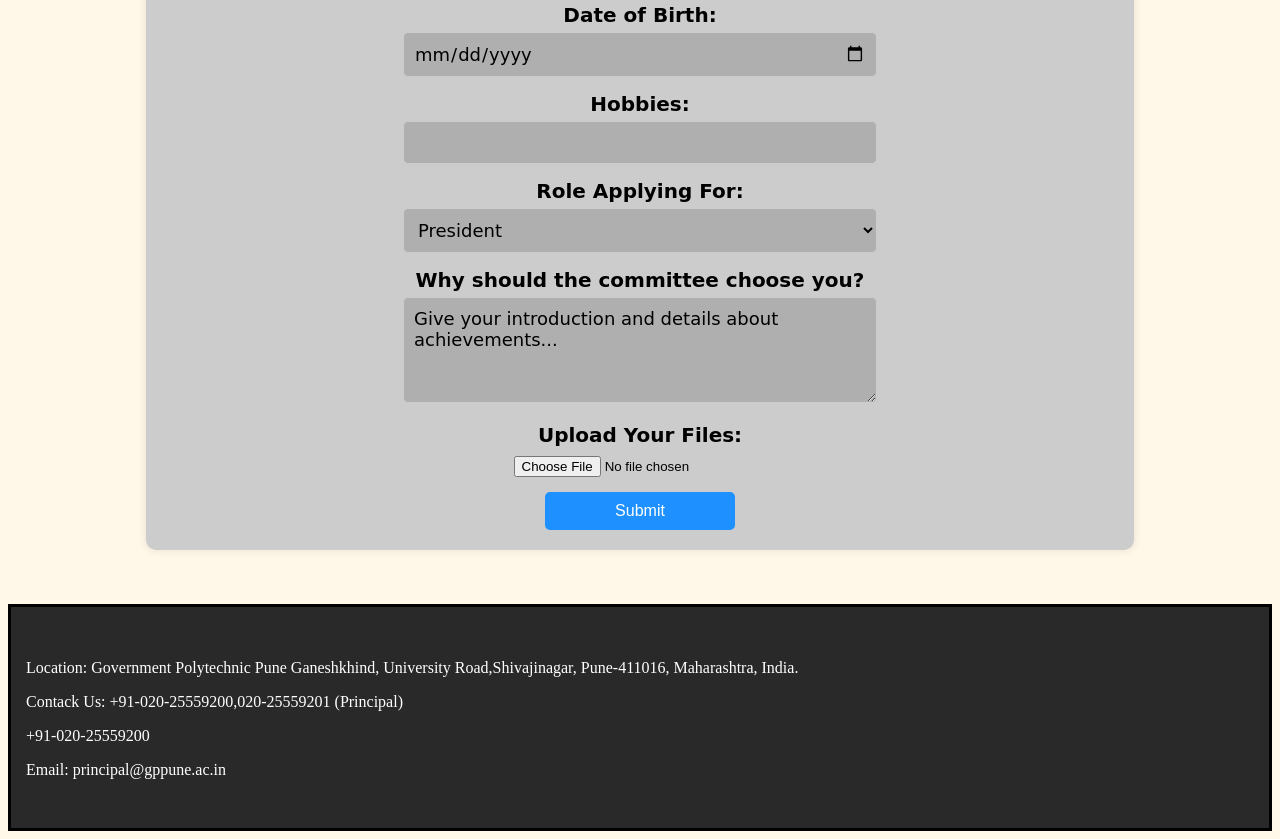
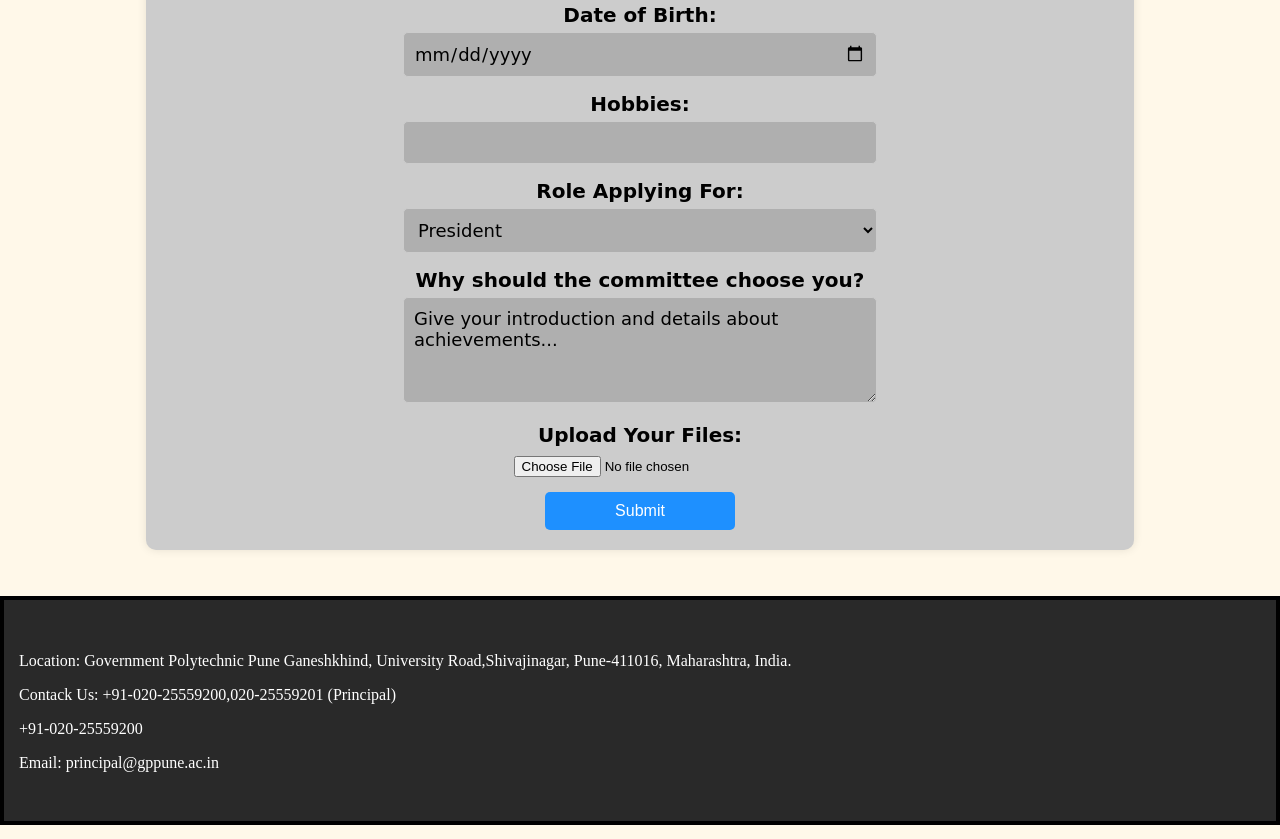
Before and after one commit to Sujay07D/NWT-Hackathon-ASCoD-Website, a plain HTML site: page index.html in a window 1280 px wide. Shown: the part 1801-2640 px from the top of the page. Drawn offline with nearby package versions, Linux system fonts and the light colour scheme; a web font is replaced by a local one.

Commit message:
Update home.css
removing the margin

```diff
--- a/home.css
+++ b/home.css
@@ -283,8 +283,9 @@ html {
 .footer {
     background-color: rgb(41, 41, 41);
     color: white;
+    margin: -8px;
     padding: 0 0 15px 15px;
-    border: 3px solid black;
+    border: 4px solid black;
 }
 @-webkit-keyframes scale-up-top-and-down-tl {
     0% {
```
